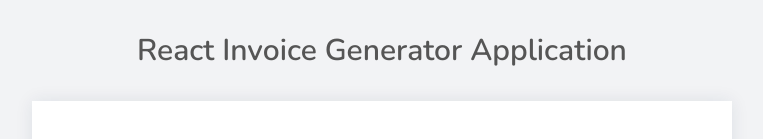
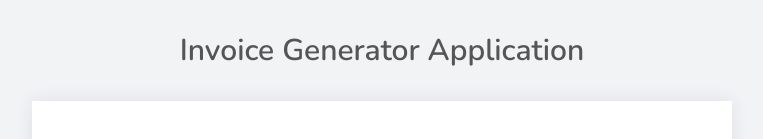
Before and after one commit to Pavankumar1221/Invoice-Gen, a React (Vite) app: page / in a window 1280 px wide. Shown: the top 139 px of the page, without its empty margins (258-1021 px from the left). Built offline with nearby package versions, Linux system fonts and the light colour scheme; what @react-pdf/renderer would draw is missing.

Commit message:
commited changes in App.tsx Testing

```diff
--- a/src/App.tsx
+++ b/src/App.tsx
@@ -17,7 +17,7 @@ function App() {
 
   return (
     <div className="app">
-      <h1 className="center fs-30">React Invoice Generator Application</h1>
+      <h1 className="center fs-30">Invoice Generator Application</h1>
       <InvoicePage data={data} onChange={onInvoiceUpdated} />
     </div>
   )
```
Also changed, not shown: 1 other file (tests, documents, lock files or other folders).
